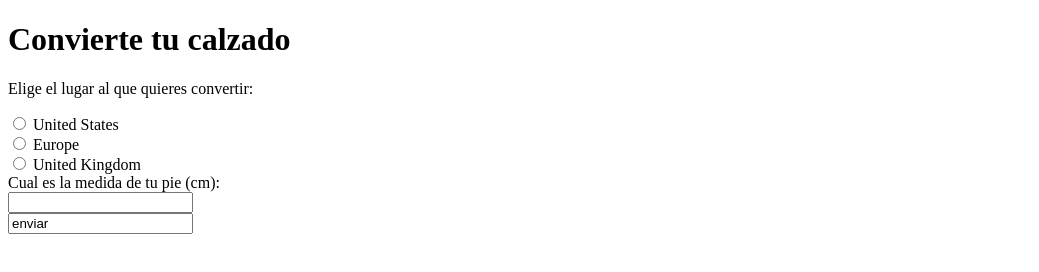
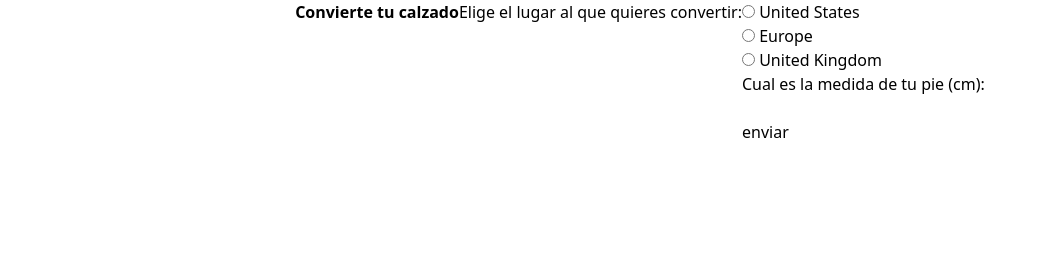
Before and after one commit to santymrk2/Javascript, a plain HTML site: page index.html in a window 1280 px wide. Shown: the whole page, without its empty margins (0-1039 px from the left). Drawn offline with nearby package versions, Linux system fonts and the light colour scheme.

Commit message:
Update index.html

```diff
--- a/index.html
+++ b/index.html
@@ -4,12 +4,18 @@
     <meta charset="UTF-8">
     <meta name="viewport" content="width=device-width, initial-scale=1.0">
     <title>Talles de zapatillas</title>
+    <link href="https://unpkg.com/tailwindcss@^2/dist/tailwind.min.css" rel="stylesheet">
 </head>
-<body>
+<body class="font-sans">
+    <div class="flex justify-center items-start">
         <div>
-        <h1>Convierte tu calzado</h1>
+            <h1 class="font-bold">Convierte tu calzado</h1>
+        </div>
+        <div>
+            <p>Elige el lugar al que quieres convertir:</p><br>
+        </div>
+        <div>
             <form>
-            <p>Elige el lugar al que quieres convertir:</p>
                 <input type="radio" id="USA" name="location" value="USA">
                 <label for="USA">United States</label><br>
                 <input type="radio" id="EU" name="location" value="EU">
@@ -22,6 +28,7 @@
                 <input type="buttom" id="buttom" value="enviar">
             </form>
         </div>
+    </div>
     <script src="main.js"></script>
 </body>
 </html>
```
Lines whose indentation alone changed are shown as unchanged.
